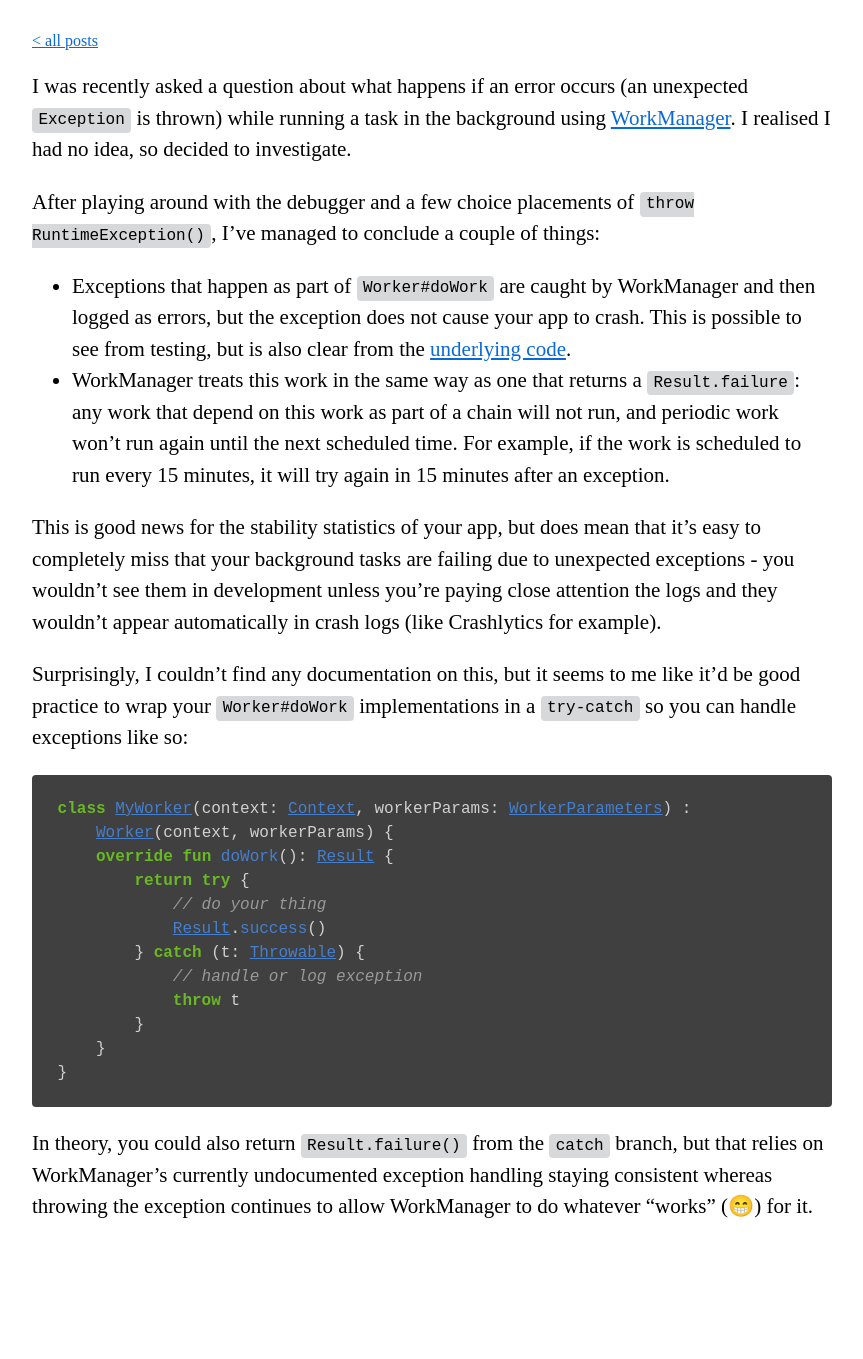
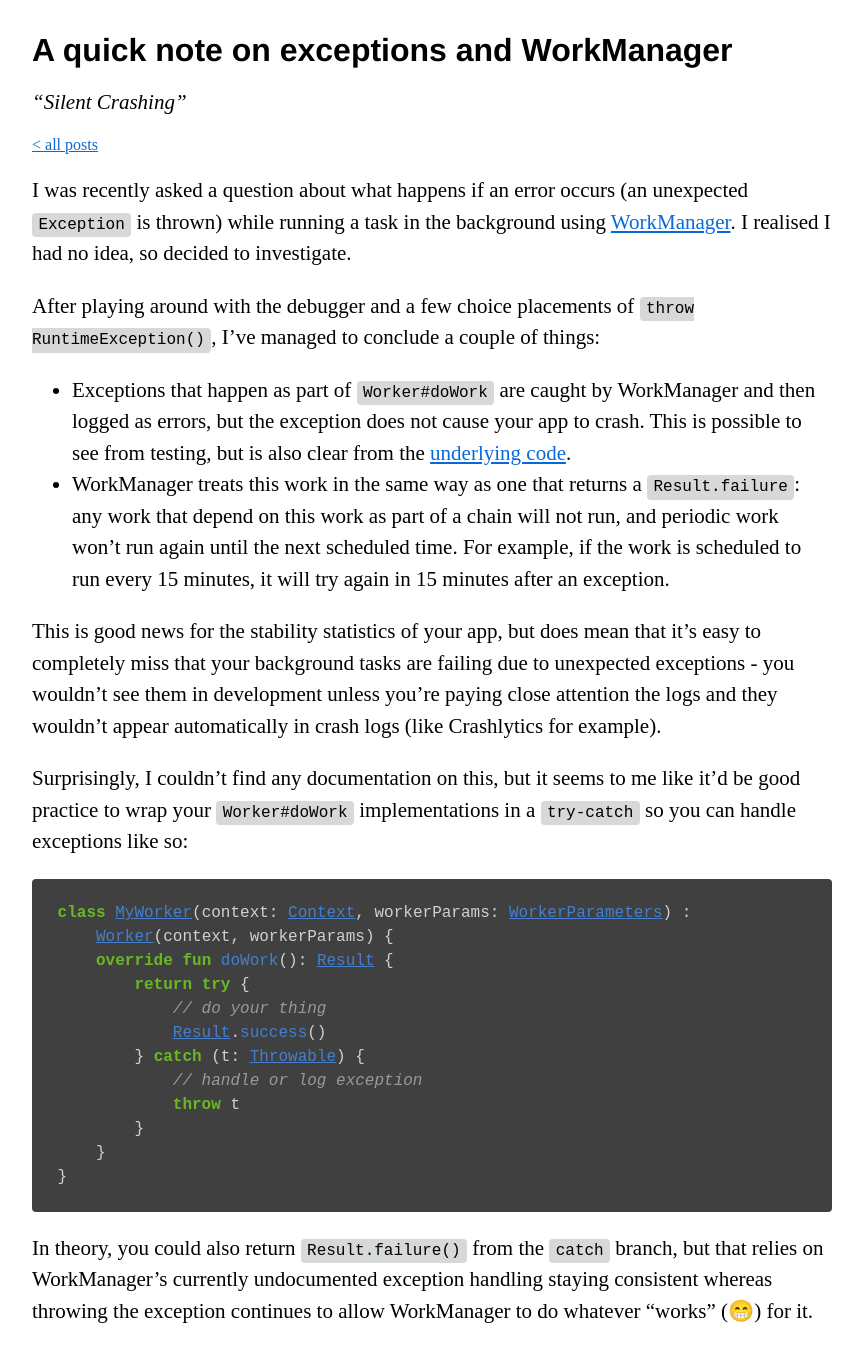
Before and after one commit to seadowg/seadowg.github.com, a Jekyll site: the page built from _posts/2024-10-28-a-quick-note-on-exceptions-and-workmanager.md, in a window 1280 px wide. Shown: the whole page, without its empty margins (208-1071 px from the left). Built offline with Jekyll 4.4.1, drawn with Linux system fonts in a browser that asks for light colours; our own code applies the rules of GitHub Pages for plain Markdown files; before the commit the page ends 1255 px from its top, so only the background shows below that.

Commit message:
Escape quotes

```diff
--- a/_posts/2024-10-28-a-quick-note-on-exceptions-and-workmanager.md
+++ b/_posts/2024-10-28-a-quick-note-on-exceptions-and-workmanager.md
@@ -1,7 +1,7 @@
 ---
 layout: post
 title:  "A quick note on exceptions and WorkManager"
-description: ""Silent Crashing""
+description: "\"Silent Crashing\""
 ---
 
 I was recently asked a question about what happens if an error occurs (an unexpected `Exception` is thrown) while running a task in the background using [WorkManager](https://developer.android.com/topic/libraries/architecture/workmanager). I realised I had no idea, so decided to investigate.
```
